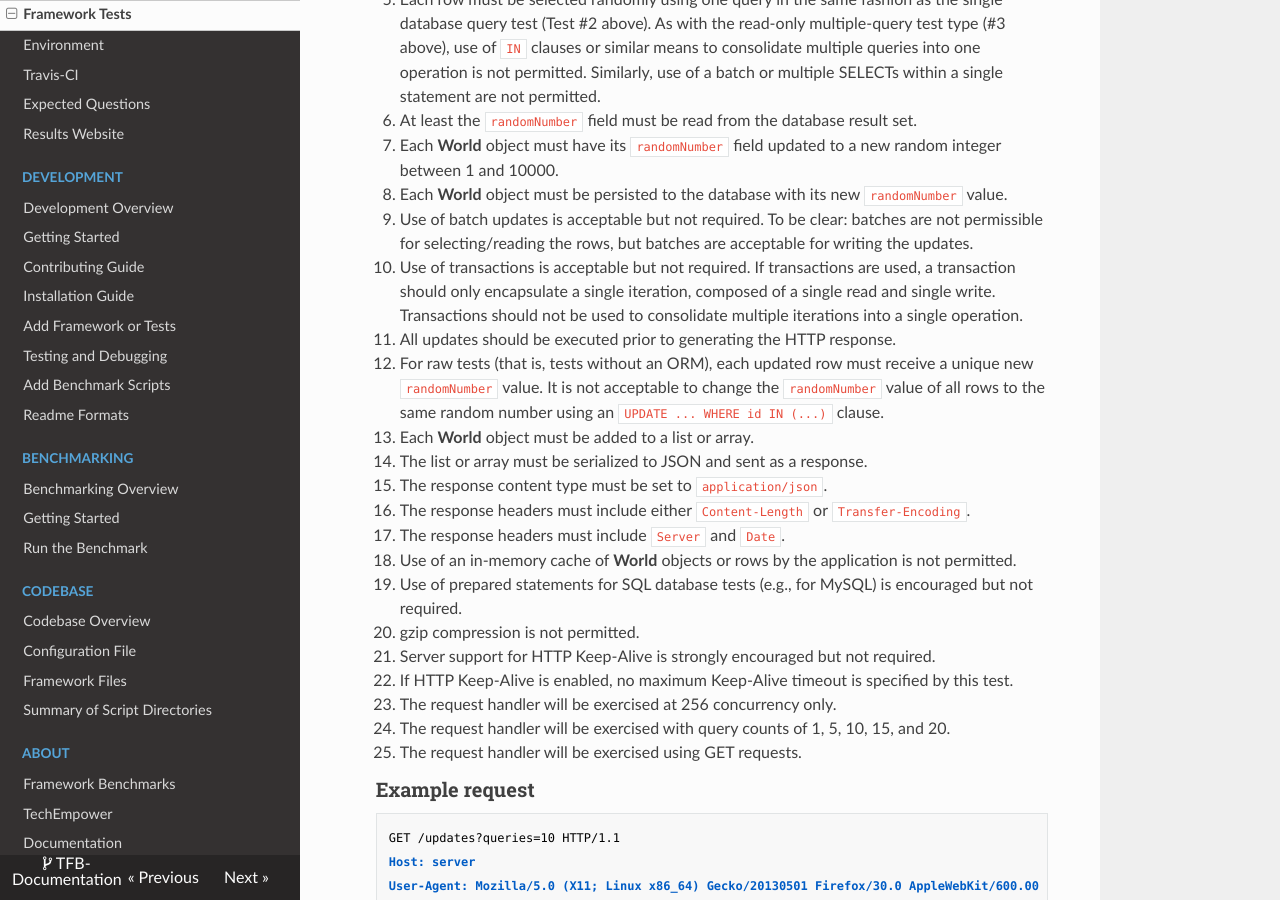
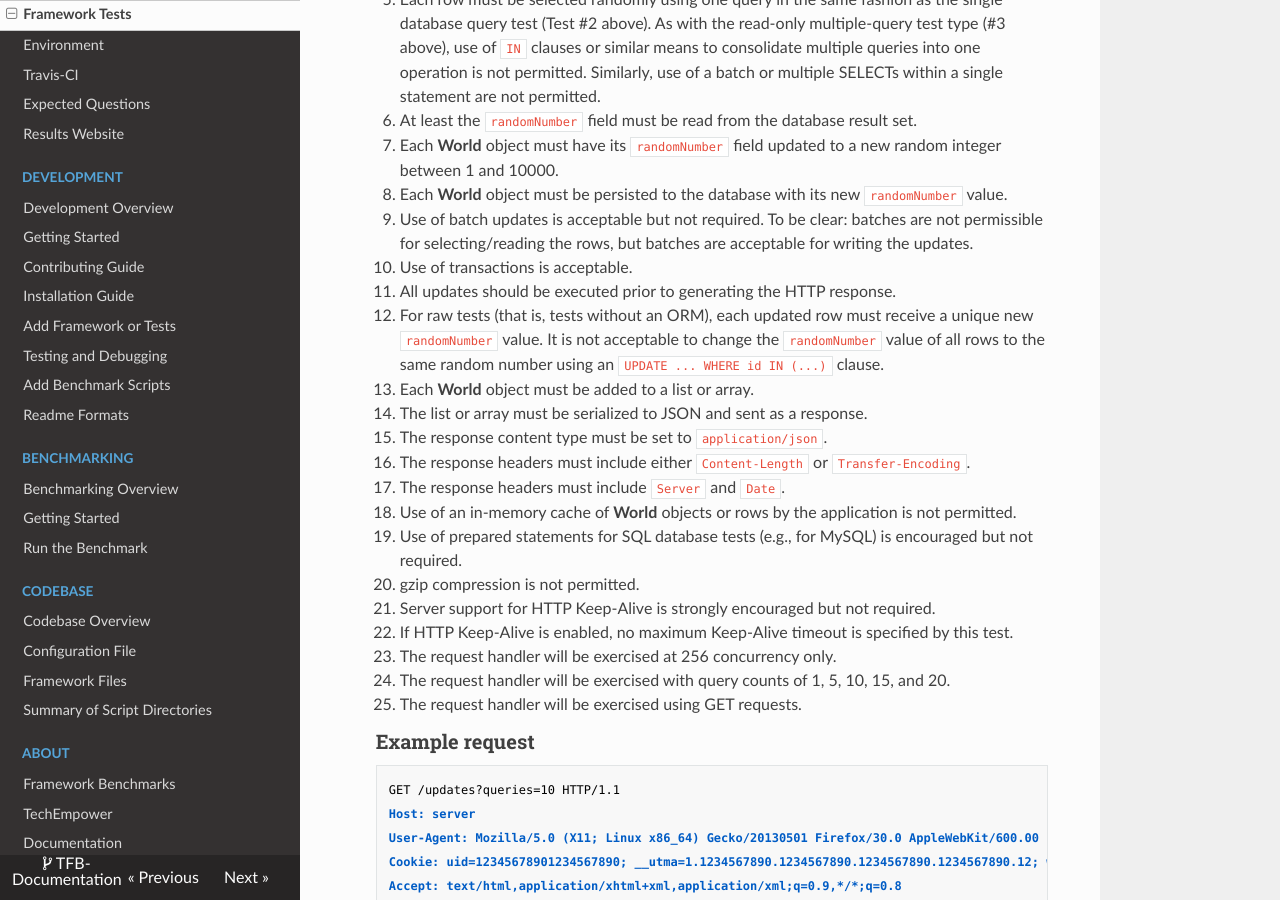
Before and after one commit to nbrady-techempower/TFB-Documentation, an MkDocs documentation site: the page built from docs/Project-Information/Framework-Tests.md, in a window 1280 px wide and 900 px high, scrolled down 8085 px. Built offline with MkDocs 1.6.1, drawn with Linux system fonts in a browser that asks for light colours; nearby versions of some CDN libraries; old or Windows-style settings are respelled for this version of MkDocs.

Commit message:
Rule #10 of update tests now change to allow transactions

```diff
--- a/docs/Project-Information/Framework-Tests.md
+++ b/docs/Project-Information/Framework-Tests.md
@@ -251,7 +251,7 @@ The following requirements apply to all test types below.
     7. Each __World__ object must have its `randomNumber` field updated to a new random integer between 1 and 10000.
     8. Each __World__ object must be persisted to the database with its new `randomNumber` value.
     9. Use of batch updates is acceptable but not required.  To be clear: batches are not permissible for selecting/reading the rows, but batches are acceptable for writing the updates.
-    10. Use of transactions is acceptable but not required. If transactions are used, a transaction should only encapsulate a single iteration, composed of a single read and single write. Transactions should not be used to consolidate multiple iterations into a single operation.
+    10. Use of transactions is acceptable.
     11. All updates should be executed prior to generating the HTTP response.
     12. For raw tests (that is, tests without an ORM), each updated row must receive a unique new `randomNumber` value. It is not acceptable to change the `randomNumber` value of all rows to the same random number using an `UPDATE ... WHERE id IN (...)` clause.
     13. Each __World__ object must be added to a list or array.
```
